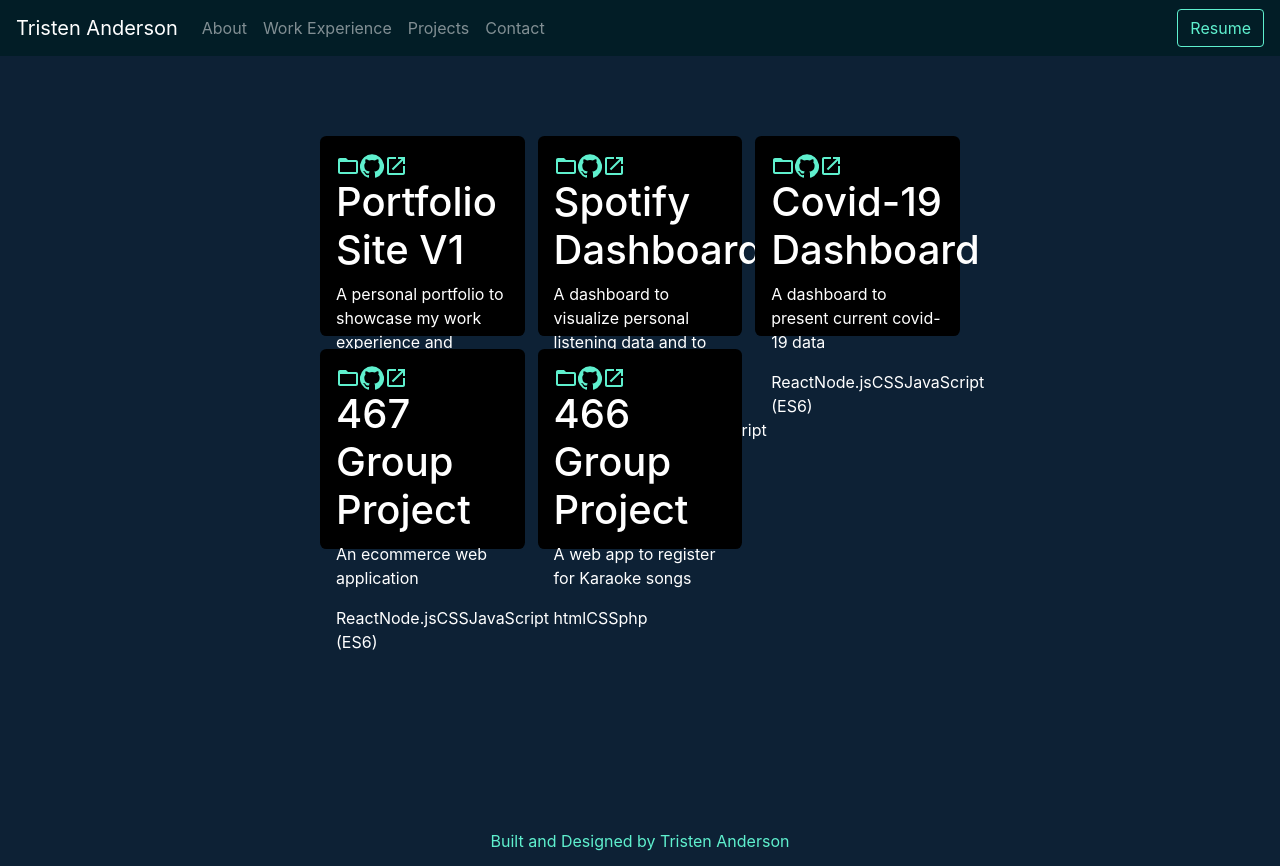
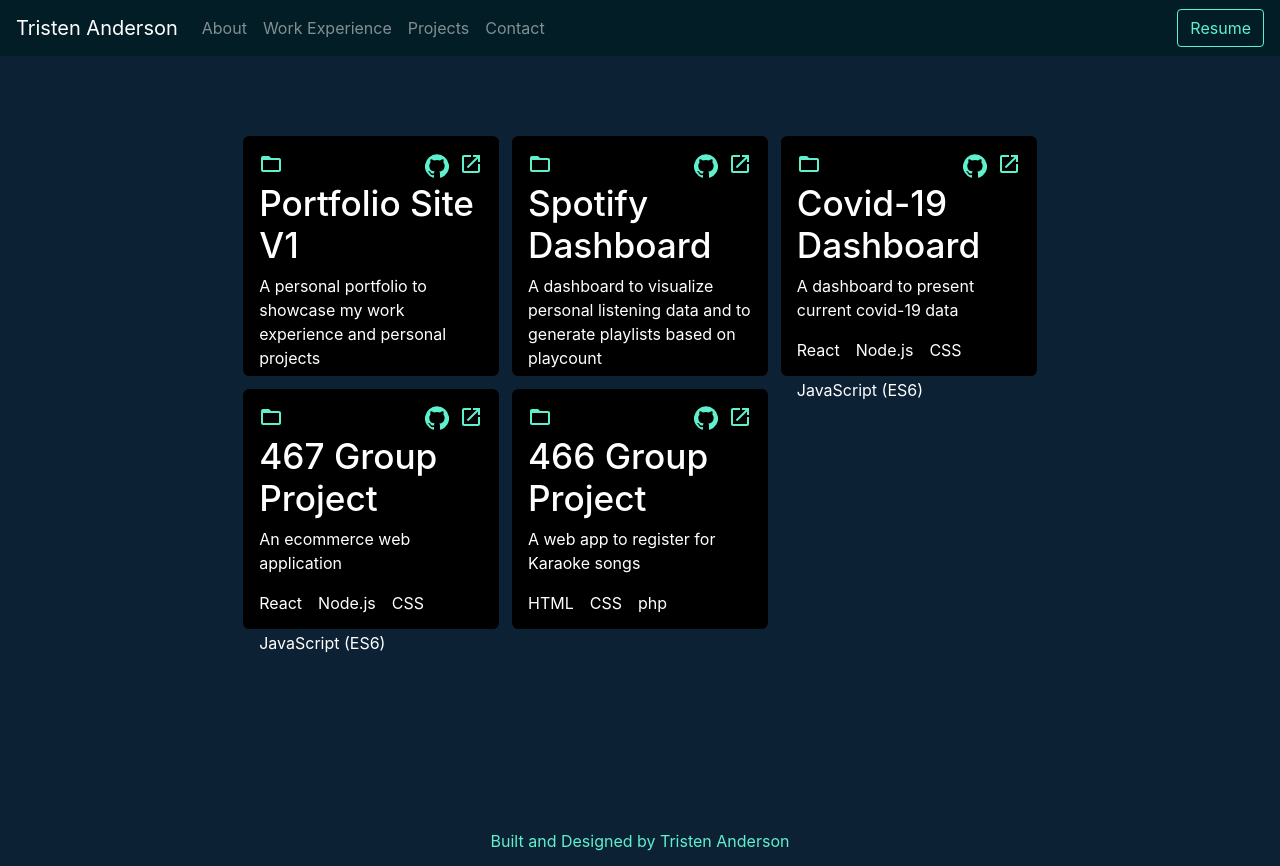
Before and after one commit to TristenAnderson/TristenAnderson.github.io, a React (Create React App) app in the folder portfolio-app/: page /Projects in a window 1280 px wide. Built offline with nearby package versions, Linux system fonts and the light colour scheme.

Commit message:
updated css on project cards

```diff
--- a/portfolio-app/src/components/ProjectCard.js
+++ b/portfolio-app/src/components/ProjectCard.js
@@ -10,6 +10,8 @@ function ProjectCard(props) {
         color: "#5ff0ce",
     }
 
+    const points = props.project.tools.map(tool => <p className="project-tools">{tool}</p>)
+
     // function Test(e) {
     //     e.target.style.background = "orange"
     // }
@@ -20,8 +22,12 @@ function ProjectCard(props) {
 
     return(
         <div >
-        <div className='project-card' id='fucker' >
+            <div className='project-card'>
+                <div className="project-card-icon">
                     <FolderOpenIcon style={useStyle}/>
+                </div>
+                <div className="project-card-header">
+                    <div className="project-card-header-item">
                     <a
                     href={props.project.link}
                     target="_blank"
@@ -29,10 +35,12 @@ function ProjectCard(props) {
                     >
                     <GitHubIcon style={useStyle}/>
                     </a>
+                    </div>
                     <LaunchIcon style={useStyle}/>
-            <h1>{props.project.title}</h1>
-            <p>{props.project.desc}</p>
-            <p>{props.project.tools}</p>
+                </div>
+                <h1 className="project-title">{props.project.title}</h1>
+                <p className="project-desc">{props.project.desc}</p>
+                {points}
             </div>
         </div>
     )
--- a/portfolio-app/src/css/ProjectCard.css
+++ b/portfolio-app/src/css/ProjectCard.css
@@ -1,8 +1,8 @@
 
   .project-card {
     position: relative;
-    height: 25vh;
-    width: 16vw;
+    height: 30vh;
+    width: 20vw;
     background-color: black;
     justify-content: center;
     align-items: center;
@@ -10,20 +10,43 @@
     padding: 1rem 1rem;
 }
 
-.project-card :hover {
-  background-color: red;
-}
-
 @media(max-width: 600px) {
   .project-card {
     position: relative;
-    height: 40vh;
+    height: auto;
     width: 80vw;
     background-color: black;
     justify-content: center;
     align-items: center;
     border-radius: .4rem;
     padding: 1rem 1rem;
+    font-size: 80%;
+}
+.project-title {
+  font-size: 190%;
 }
 
 }
+
+.project-card-icon {
+  display: inline-flex;
+}
+
+.project-card-header {
+  display: inline-flex;
+  float: right;
+}
+
+.project-card-header-item {
+  margin-right: 10px;
+}
+
+.project-title {
+  font-size: 220%
+}
+
+.project-tools {
+  display: inline-flex;
+  position: relative;
+  margin-right: 1rem;
+}
--- a/portfolio-app/src/css/Projects.css
+++ b/portfolio-app/src/css/Projects.css
@@ -10,7 +10,7 @@
     position: relative;
     justify-content: "center";
     width: 50vw;
-    left: 25vw;
+    left: 19vw;
     margin-top: 10vh;
     margin-bottom: 8vh;
     align-items: center;
--- a/portfolio-app/src/data/projects.js
+++ b/portfolio-app/src/data/projects.js
@@ -33,7 +33,7 @@ const data = [
       link: "https://github.com/TristenAnderson/",
       date: "8/30/2020",
       desc: "A web app to register for Karaoke songs",
-      tools: ["html", "CSS", "php"],
+      tools: ["HTML", "CSS", "php"],
    },
 ]
 
```
Lines whose indentation alone changed are shown as unchanged.
